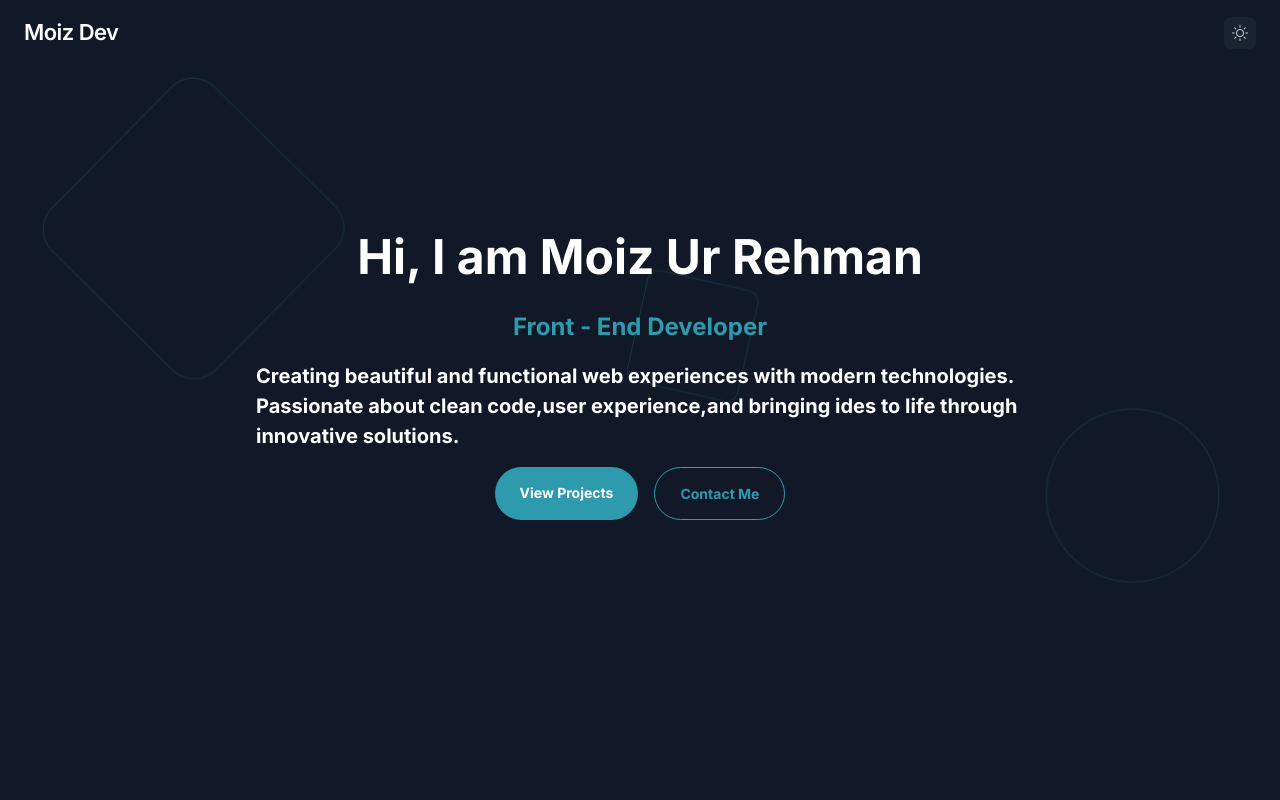
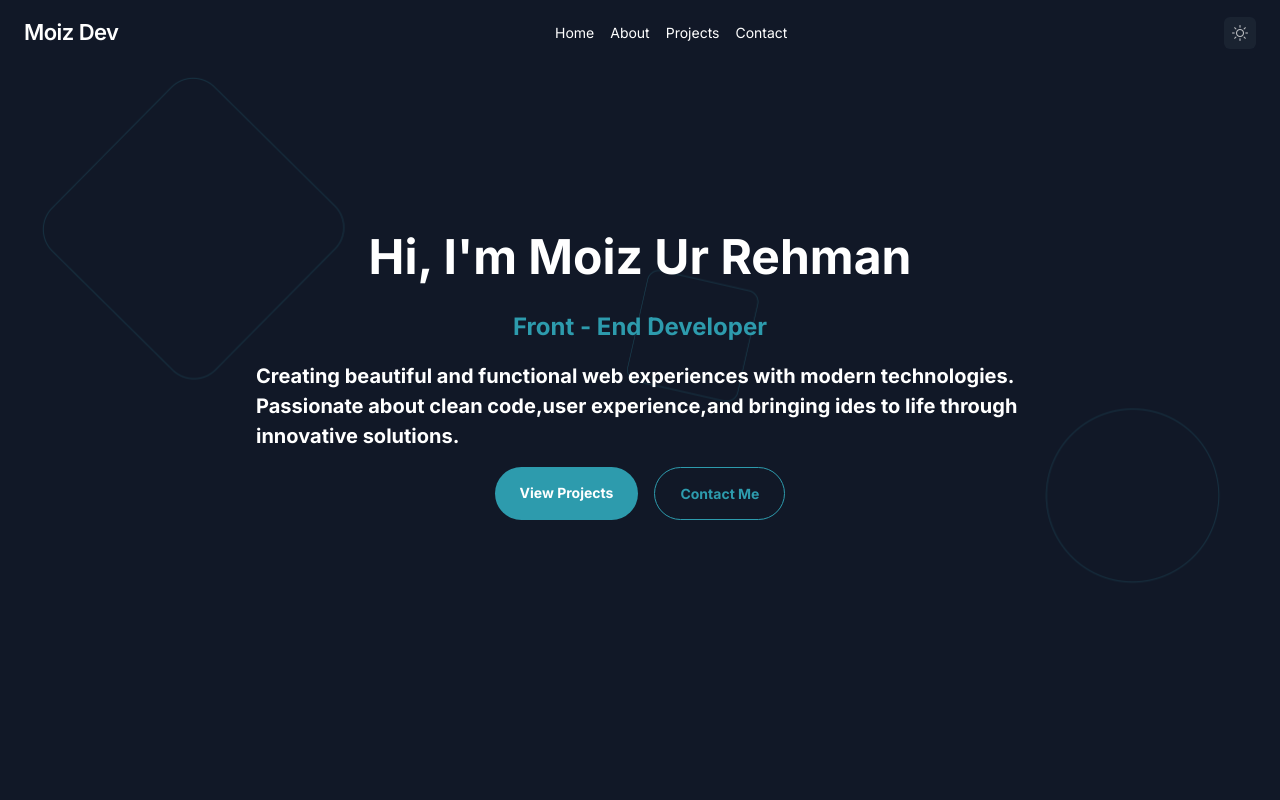
Before and after one commit to moiezdev/my-portfolio, a Nuxt app: page / in a window 1280 px wide. Shown: the top 800 px of the page. Built offline with nearby package versions, Linux system fonts and the light colour scheme.

Commit message:
Responsive Work

```diff
--- a/app/components/AboutSection.vue
+++ b/app/components/AboutSection.vue
@@ -4,17 +4,20 @@
 
 <template>
   <div class="py-[50px] @max-md:py-0 overflow-hidden w-full">
-    <div class="grid grid-cols-2 gap-x-4 px-26 h-full w-full dark:bg-dark-5 bg-darkMuted @max-md:grid-cols-1 @max-md:px-5">
+    <div
+        class="grid grid-cols-2 gap-x-4 px-26 h-full w-full dark:bg-dark-5 bg-darkMuted @max-md:grid-cols-1 @max-md:px-5">
       <!--  right section-->
       <div class="p-[100px] relative @max-md:px-[0px] @max-md:py-10">
         <div class="relative w-full h-full">
-        <span class="dark:opacity-100 opacity-50 bg-[#203441] absolute w-[87px] aspect-square top-[-20px] right-[-80px] rounded-full"></span>
-        <span class="dark:opacity-100 opacity-50 bg-[#203441] absolute w-[118px] aspect-square bottom-[-15px] left-[-85px] rounded-full"></span>
+          <span
+              class="dark:opacity-100 opacity-50 bg-[#203441] absolute w-[87px] aspect-square top-[-20px] right-[-80px] rounded-full"></span>
+          <span
+              class="dark:opacity-100 opacity-50 bg-[#203441] absolute w-[118px] aspect-square bottom-[-15px] left-[-85px] rounded-full"></span>
           <img class="relative w-full h-full rounded-3xl object-cover z-10" src="/about.jpeg" alt="About.img"/>
         </div>
       </div>
       <!--  left section-->
-      <div class="flex flex-col justify-between py-[80px]">
+      <div class="flex flex-col justify-between py-[80px] @max-md:pt-0 @max-md:pb-[50px]">
         <div>
           <h1 class="text-[32px] font-bold">About Me</h1>
           <p class="text-[16px] my-[50px]">I’m Moiz ur Rehman, a JavaScript developer with expertise in front-end
--- a/app/components/HeroSection.vue
+++ b/app/components/HeroSection.vue
@@ -2,8 +2,10 @@
 
 </script>
 <template>
-<div class="flex gap-4 text-[14px] flex-col justify-center items-center w-[60%] mx-auto min-h-screen pb-15 @max-md:w-full @max-md:px-5 @max-md:items-baseline">
-  <h1 class="text-[48px] font-bold dark:text-darkText text-text">Hi, <br class="hidden @max-md:block"> I am Moiz Ur Rehman</h1>
+  <div
+      class="flex gap-4 text-[14px] flex-col justify-center items-center w-[60%] mx-auto min-h-screen pb-15 @max-md:w-full @max-md:px-5 @max-md:items-baseline">
+    <h1 class="text-[48px] font-bold dark:text-darkText text-text @max-md:text-[40px]">Hi, I'm <br
+        class="hidden @max-md:block"> Moiz Ur Rehman</h1>
     <h3 class="text-[24px] font-bold text-darkCyan">Front - End Developer</h3>
     <p class="text-[20px] font-bold">Creating beautiful and functional web experiences with modern technologies.
       Passionate about clean code,user experience,and bringing ides to life through
@@ -12,7 +14,8 @@
       <NuxtLink to="/projects" class="px-[25px] py-[15px] rounded-full bg-darkCyan text-white font-display">
         View Projects
       </NuxtLink>
-    <NuxtLink to="/contacts" class="px-[25px] py-[15px] rounded-full border-[1px] border-darkCyan text-darkCyan font-display">
+      <NuxtLink to="/contacts"
+                class="px-[25px] py-[15px] rounded-full border-[1px] border-darkCyan text-darkCyan font-display">
         Contact Me
       </NuxtLink>
     </div>
--- a/app/components/Navbar.vue
+++ b/app/components/Navbar.vue
@@ -4,10 +4,15 @@
     <h1 class="text-[22px] font-semibold text-semi-bold tracking-tight">
       Moiz Dev
     </h1>
-    <div v-if="menuOpen" :class="!menuOpen?'@max-md:right-[-50px]':'@max-md:right-0'" class="z-20 flex gap-4 text-[14px] flex-wrap justify-around items-center @max-md:absolute @max-md:top-[100%] @max-md:flex-col @max-md:w-[250px] @max-md:gap-[1px] @max-md:bg-white">
-      <NuxtLink class="w-full @max-md:px-5 @max-md:py-5  @max-md:dark:bg-dark-5 @max-md:bg-dark-1" v-for="tab in tabs" :key="tab.name" :to="tab.href">{{ tab.name }}</NuxtLink>
+    <div :class="!menuOpen?'@max-md:hidden @max-md:right-[-50px]':'@max-md:right-0'"
+         class="z-20 flex gap-4 text-[14px] justify-around items-center @max-md:absolute @max-md:top-[100%] @max-md:flex-col @max-md:w-[250px] @max-md:gap-[1px] @max-md:bg-white">
+      <NuxtLink @click="()=>menuOpen = !menuOpen"
+                class="w-full @max-md:px-5 @max-md:py-5  @max-md:dark:bg-dark-5 @max-md:bg-dark-1" v-for="tab in tabs"
+                :key="tab.name" :to="tab.href">{{ tab.name }}
+      </NuxtLink>
     </div>
-    <span v-if="menuOpen" @click="()=>menuOpen = !menuOpen" class="fixed top-0 left-0 z-10 hidden @max-md:block w-screen h-screen bg-black opacity-30"></span>
+    <span v-if="menuOpen" @click="()=>menuOpen = !menuOpen"
+          class="fixed top-0 left-0 z-10 hidden @max-md:block w-screen h-screen bg-black opacity-30"></span>
     <div class="flex gap-2">
       <button
           class="p-2 rounded-md dark:bg-button bg-darkCyan hover:opacity-100 opacity-70 transition"
@@ -40,7 +45,9 @@
           class="p-2 rounded-md dark:bg-button bg-darkCyan hover:opacity-100 opacity-70 transition @min-md:hidden"
           @click="()=>menuOpen = !menuOpen"
       >
-        <svg xmlns="http://www.w3.org/2000/svg" height="16px" viewBox="0 -960 960 960" width="16px" fill="#e3e3e3"><path d="M120-240v-80h720v80H120Zm0-200v-80h720v80H120Zm0-200v-80h720v80H120Z"/></svg>
+        <svg xmlns="http://www.w3.org/2000/svg" height="16px" viewBox="0 -960 960 960" width="16px" fill="#e3e3e3">
+          <path d="M120-240v-80h720v80H120Zm0-200v-80h720v80H120Zm0-200v-80h720v80H120Z"/>
+        </svg>
       </button>
     </div>
   </header>
--- a/app/components/Services.vue
+++ b/app/components/Services.vue
@@ -1,7 +1,8 @@
 <template>
-  <div class="py-[40px] px-26 @max-md:px-5">
+  <div class="py-[40px]">
     <SectionTitle title="Programming Languages & Technologies"
                   subtitle="Core Languages and technologies I use for full-stack development"/>
+    <div class="px-26 @max-md:px-5">
       <div class="grid grid-cols-3 grid-rows-2 gap-4 @max-md:grid-cols-1">
         <!--      Front-end development Card-->
         <div class="col-span-1 row-span-2 rounded-3xl dark:bg-dark-5 bg-darkMuted overflow-hidden">
@@ -58,12 +59,14 @@
           </div>
         </div>
         <!--      Development Philosophy-->
-      <div class="col-span-2 row-span-1 rounded-3xl dark:bg-dark-5 bg-darkMuted overflow-hidden px-[22px] py-[25px] @max-md:col-span-1">
+        <div
+            class="col-span-2 row-span-1 rounded-3xl dark:bg-dark-5 bg-darkMuted overflow-hidden px-[22px] py-[25px] @max-md:col-span-1">
 
           <div class="flex flex-col justify-between gap-[30px]">
             <div class="flex flex-col gap-[30px]">
               <h1 class="text-[22px] font-semibold">Development Philosophy</h1>
-            <p class="text-[12px] font-semibold">I believe in writing clean, maintainable code and staying current with industry best practices.
+              <p class="text-[12px] font-semibold">I believe in writing clean, maintainable code and staying current
+                with industry best practices.
                 <br>Always learning new technologies to deliver better solutions.</p>
             </div>
             <div class="flex flex-wrap gap-4 @max-md:gap-1">
@@ -78,6 +81,7 @@
               </div>
               <div class="py-[8px] px-[13px] dark:bg-[#374151] text-white bg-darkButton rounded-full">
                 <p class="text-[12px] font-medium">Problem Solving</p>
+              </div>
             </div>
           </div>
         </div>
```
Lines whose indentation alone changed are shown as unchanged.
